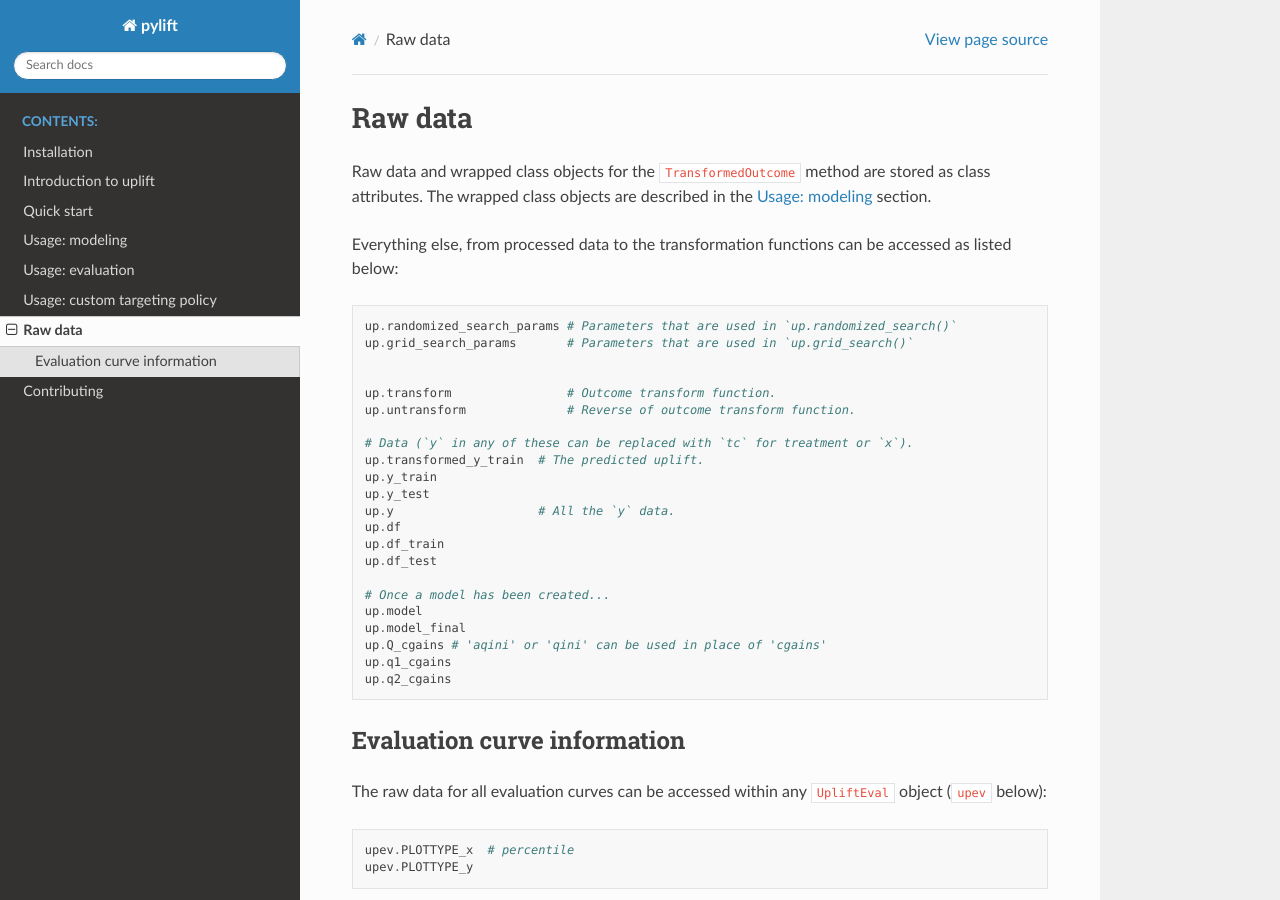
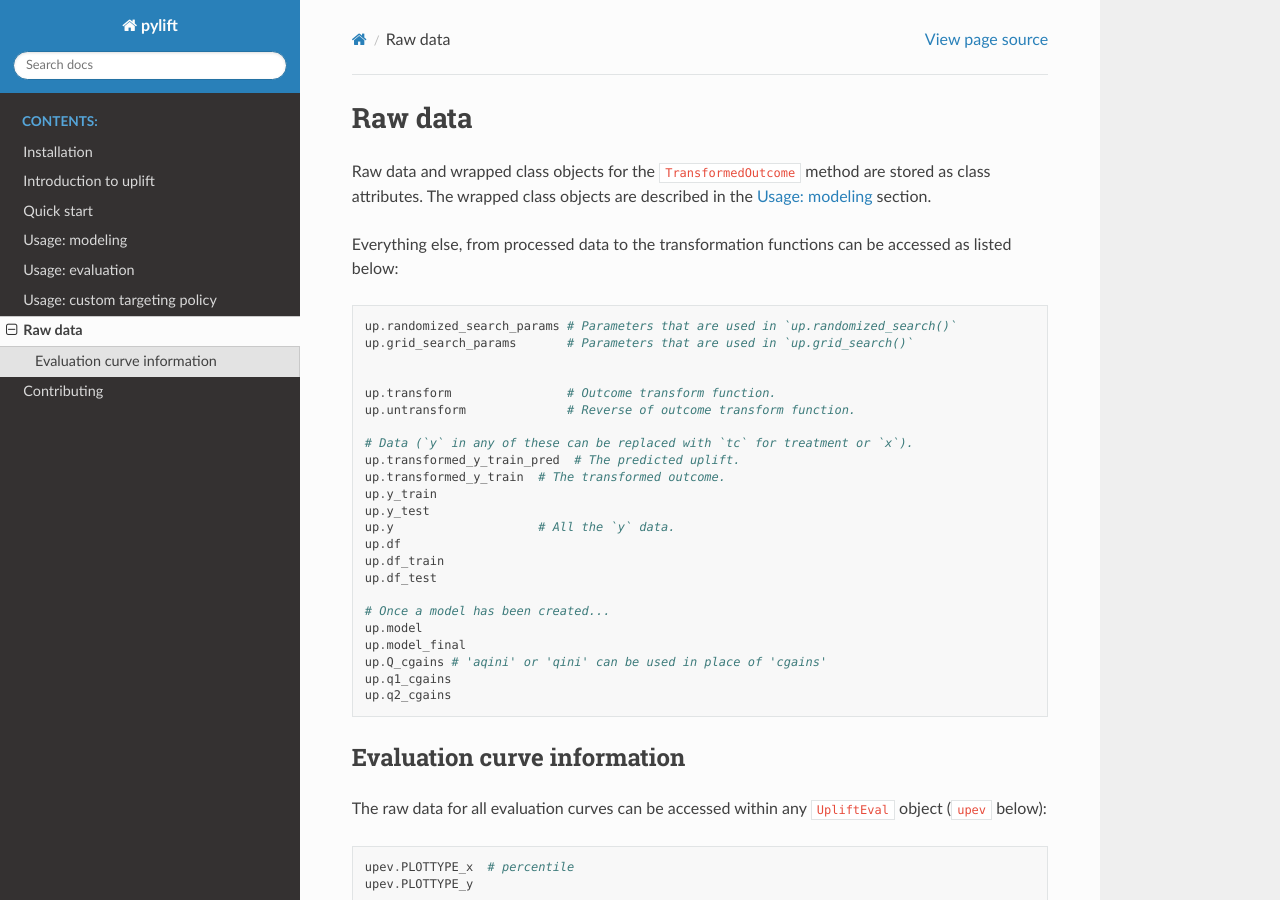
Before and after one commit to wayfair/pylift, a Sphinx documentation site: the page built from docs/raw-data.md, in a window 1280 px wide and 900 px high. Built offline with Sphinx 7.4.7 and the Read the Docs theme 2.0.0, drawn with Linux system fonts in a browser that asks for light colours.

Commit message:
Fix typo in docs re:class attribute. (#22)

```diff
--- a/docs/raw-data.md
+++ b/docs/raw-data.md
@@ -16,7 +16,8 @@ up.transform                # Outcome transform function.
 up.untransform              # Reverse of outcome transform function.
 
 # Data (`y` in any of these can be replaced with `tc` for treatment or `x`).
-up.transformed_y_train  # The predicted uplift.
+up.transformed_y_train_pred  # The predicted uplift.
+up.transformed_y_train  # The transformed outcome.
 up.y_train
 up.y_test
 up.y                    # All the `y` data.
```
